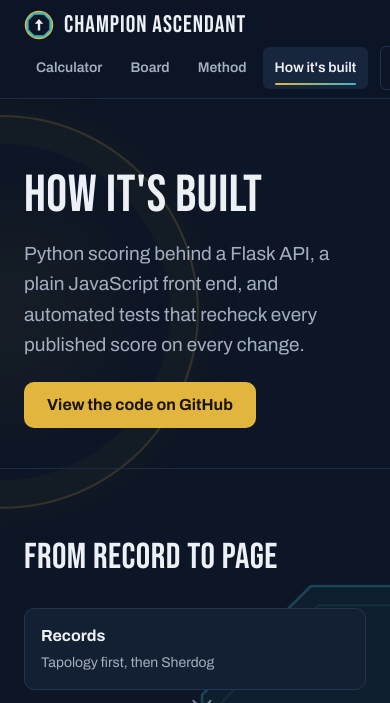
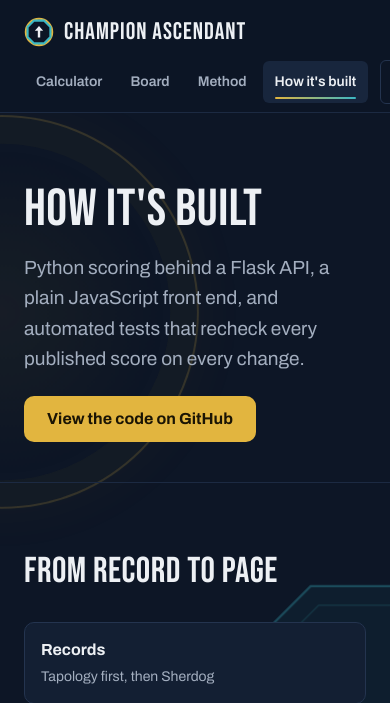
Before and after one commit to Dethrone1/champion-ascendant-demo, a Flask app: page /build in a window 390 px wide. Shown: the top 703 px of the page. Run offline with Flask 3, Linux system fonts and the light colour scheme.

Commit message:
Mobile pass, gold/teal sheen, steadier link hover (#8)
Claude-Session: https://claude.ai/code/session_01QwnAXBpkfbRaE7gH2nknky

Co-authored-by: Claude Opus 5.5 <noreply@anthropic.com>

```diff
--- a/static/site.css
+++ b/static/site.css
@@ -258,12 +258,11 @@ h1.display {
   content: ""; position: absolute; inset: 0; z-index: 2; pointer-events: none; border-radius: inherit;
   opacity: 0; transition: opacity 0.3s ease;
   background:
-    radial-gradient(circle at var(--mx) var(--my), rgba(255,255,255,0.28), transparent 42%),
-    linear-gradient(115deg, rgba(255,0,170,0.18), rgba(0,229,255,0.18) 25%, rgba(140,255,120,0.16) 45%,
-      rgba(255,230,90,0.18) 65%, rgba(170,90,255,0.18) 85%);
-  background-size: 100% 100%, 300% 300%;
-  background-position: center, calc(var(--mx) * 1.5) calc(var(--my) * 1.5);
-  mix-blend-mode: color-dodge;
+    radial-gradient(circle at var(--mx) var(--my), rgba(255, 255, 255, 0.16), transparent 45%),
+    linear-gradient(115deg, transparent 20%, rgba(226, 181, 63, 0.16) 40%, rgba(59, 183, 196, 0.14) 60%, transparent 80%);
+  background-size: 100% 100%, 250% 250%;
+  background-position: center, calc(var(--mx) * 1.2) calc(var(--my) * 1.2);
+  mix-blend-mode: screen;
 }
 .holo:hover::after { opacity: 1; }
 .holo:hover { box-shadow: 0 14px 40px rgba(0, 0, 0, 0.35), 0 0 0 1px rgba(255, 255, 255, 0.08); }
@@ -278,7 +277,8 @@ h1.display {
   transition: background-size 0.3s ease, color 0.2s;
   padding-bottom: 2px;
 }
-.site-foot a:hover, .tape-foot a:hover, .facts a:hover { background-size: 100% 1px; text-decoration: none; color: var(--text); }
+.site-foot a:hover, .facts a:hover { background-size: 100% 1px; text-decoration: none; color: var(--text); }
+.tape-foot a:hover { background-size: 100% 1px; text-decoration: none; }
 .nav a:not(.gh) { position: relative; }
 .nav a:not(.gh)::after {
   content: ""; position: absolute; left: 12px; right: 12px; bottom: 4px; height: 2px; border-radius: 2px;
@@ -315,3 +315,18 @@ h1.display {
 html { scrollbar-color: var(--line) var(--bg); scrollbar-width: thin; }
 .field input, .field select { transition: border-color 0.2s, box-shadow 0.2s; }
 .chip { transition: color 0.2s, background 0.2s, border-color 0.2s; }
+
+/* ---------- touch screens: no hover-only effects that would stick after a tap ---------- */
+@media (hover: none) {
+  .holo::after { display: none; }
+  .holo:hover { transform: none; box-shadow: none; }
+  .btn-primary::before { display: none; }
+  .fighter > summary:hover { box-shadow: none; }
+}
+
+/* ---------- comfortable tap targets on phones and tablets ---------- */
+@media (max-width: 960px), (hover: none) {
+  .site-foot ul { gap: 0; }
+  .site-foot li a, .tape-foot a, .facts a { display: inline-block; padding: 11px 0; background-position: 0 calc(100% - 9px); }
+  .brand { padding: 7px 0; }
+}
--- a/templates/index.html
+++ b/templates/index.html
@@ -59,6 +59,7 @@
     @media (max-width: 960px) { .hero .wrap, .calc, .factors { grid-template-columns: 1fr; } }
     @media (max-width: 520px) {
       .row, .row.three { grid-template-columns: 1fr 1fr; }
+      .row.two { grid-template-columns: 1fr; }
       .tape { padding: 20px 18px; }
       .tape-name, .tape-record { font-size: 32px; }
     }
```
